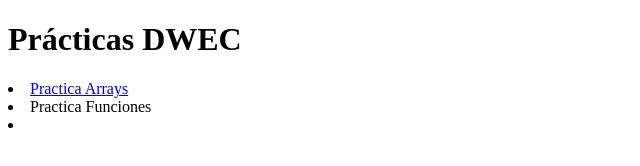
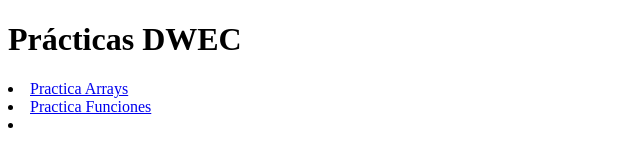
Before and after one commit to Yoggyyy/PracticasDWEC2025, a plain HTML site: page index.html in a window 1280 px wide. Shown: the whole page, without its empty margins (0-640 px from the left). Drawn offline with Linux system fonts and the light colour scheme.

Commit message:
Arreglos para q pages funcione

```diff
--- a/index.html
+++ b/index.html
@@ -8,7 +8,7 @@
 <body>
     <h1>Prácticas DWEC</h1>
     <li><a href="/PracticasDWEC2025/PracticaArray/index.html">Practica Arrays</a></li>
-    <li><a href="/PracticasDWEC2025/PracticaFunciones/index.html"></a>Practica Funciones</li>
+    <li><a href="/PracticasDWEC2025/PracticaFunciones/index.html">Practica Funciones</a></li>
     <li><a href=""></a></li>
 </body>
 </html>
```
